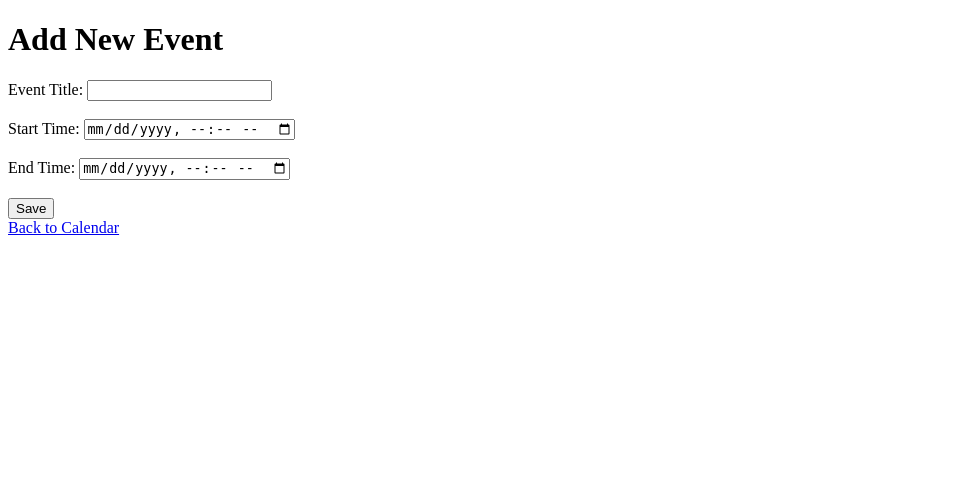
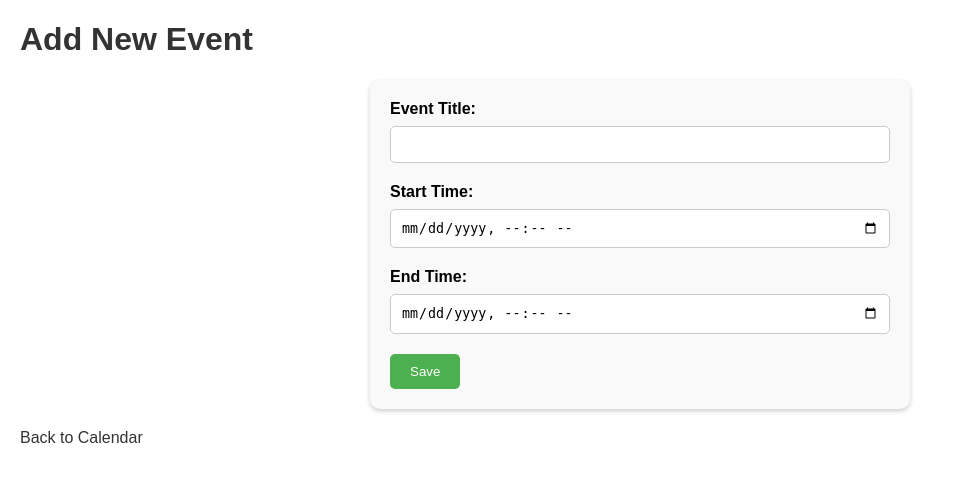
Before and after one commit to ailinczuccarello/Calendar, a Django app: page /calendar/add/ in a window 1280 px wide. Shown: the top 482 px of the page, without its empty margins (0-967 px from the left). Run offline with Django 5.2, Linux system fonts and the light colour scheme.

```diff
--- a/calendarapp/templates/calendarapp/add_event.html
+++ b/calendarapp/templates/calendarapp/add_event.html
@@ -2,6 +2,57 @@
 <html>
 <head>
     <title>Add New Event</title>
+    <style>
+        body {
+            font-family: Arial, sans-serif;
+            margin: 20px;
+        }
+        h1 {
+            align-items: center;
+            color: #333;
+        }
+        form {
+            max-width: 500px;
+            margin: 0 auto;
+            padding: 20px;
+            background-color: #f9f9f9;
+            border-radius: 10px;
+            box-shadow: 0px 2px 5px rgba(0, 0, 0, 0.2);
+        }
+        label {
+            display: block;
+            margin-bottom: 8px;
+            font-weight: bold;
+        }
+        input[type="text"], input[type="datetime-local"] {
+            width: 100%;
+            padding: 10px;
+            margin-bottom: 20px;
+            border: 1px solid #ccc;
+            border-radius: 5px;
+            box-sizing: border-box;
+        }
+        button {
+            background-color: #4CAF50;
+            color: white;
+            padding: 10px 20px;
+            border: none;
+            border-radius: 5px;
+            cursor: pointer;
+        }
+        button:hover {
+            background-color: #45a049;
+        }
+        a {
+            display: inline-block;
+            margin-top: 20px;
+            text-decoration: none;
+            color: #333;
+        }
+        a:hover {
+            text-decoration: underline;
+        }
+    </style>
 </head>
 <body>
     <h1>Add New Event</h1>
@@ -10,15 +61,12 @@
 
         <label for="id_title">Event Title:</label>
         {{ form.title }}
-        <br><br>
 
         <label for="id_start_time">Start Time:</label>
         {{ form.start_time }}
-        <br><br>
 
         <label for="id_end_time">End Time:</label>
         {{ form.end_time }}
-        <br><br>
 
         <button type="submit">Save</button>
     </form>
--- a/calendarapp/views.py
+++ b/calendarapp/views.py
@@ -23,8 +23,19 @@ def calendar_view(request, year=None, month=None):
     days_in_month = (next_month_start - timedelta(days=1)).day
     days = [month_start + timedelta(days=i) for i in range(days_in_month)]
 
-    # Initialize hours of the day (24-hour format)
-    hours = list(range(24))
+    # Get the starting and ending rows from the POST request, default to 0 and 23
+    current_start_row = int(request.POST.get('start_row', 0))
+    current_end_row = int(request.POST.get('end_row', 23))
+
+    # Ensure the end row is greater than or equal to the start row
+    if current_end_row < current_start_row:
+        current_end_row = current_start_row
+
+    # Initialize hours of the day based on selected rows
+    hours = list(range(current_start_row, current_end_row + 1))  # Include both start and end rows
+
+    # Create a list of hours from 0 to 23
+    hours_list = list(range(24))  # This will be passed to the template
 
     # Initialize a matrix to hold events by day and hour
     calendar_matrix = [[[] for _ in range(days_in_month)] for _ in range(24)]
@@ -39,20 +50,21 @@ def calendar_view(request, year=None, month=None):
     for event in events:
         event_day = event.start_time.day - 1  # zero-indexed day
         event_hour = event.start_time.hour
-        calendar_matrix[event_hour][event_day].append(event)
+        if current_start_row <= event_hour <= current_end_row:  # Check if the hour is within the selected rows
+            calendar_matrix[event_hour - current_start_row][event_day].append(event)
 
     # Get the month name for the title
     month_name = month_start.strftime('%B %Y')
 
     # Create a simple data structure for the template
     calendar_data = []
-    for hour in range(24):
+    for hour in hours:
         row = {
             "hour": hour,
             "events": []
         }
         for day in range(days_in_month):
-            row["events"].append(calendar_matrix[hour][day])
+            row["events"].append(calendar_matrix[hour - current_start_row][day])
         calendar_data.append(row)
 
     # Calculate the previous and next month (handle year transition)
@@ -81,6 +93,9 @@ def calendar_view(request, year=None, month=None):
         'previous_year': previous_year,
         'next_month': next_month,
         'next_year': next_year,
+        'current_start_row': current_start_row,  # Pass the current starting row to the template
+        'current_end_row': current_end_row,      # Pass the current ending row to the template
+        'hours_list': hours_list,  # Pass the list of hours to the template
     }
 
     return render(request, 'calendarapp/calendar.html', context)
--- a/mycalendar/settings.py
+++ b/mycalendar/settings.py
@@ -120,7 +120,7 @@ USE_TZ = True
 # Static files (CSS, JavaScript, Images)
 # https://docs.djangoproject.com/en/5.1/howto/static-files/
 
-STATIC_URL = 'static/'
+STATIC_URL = '/static/'
 
 # Default primary key field type
 # https://docs.djangoproject.com/en/5.1/ref/settings/#default-auto-field
```
Also changed, not shown: calendarapp/static/calendarapp/css/styles.css (added, +69 -0 lines), calendarapp/templates/calendarapp/calendar.html (+92 -44 lines).
